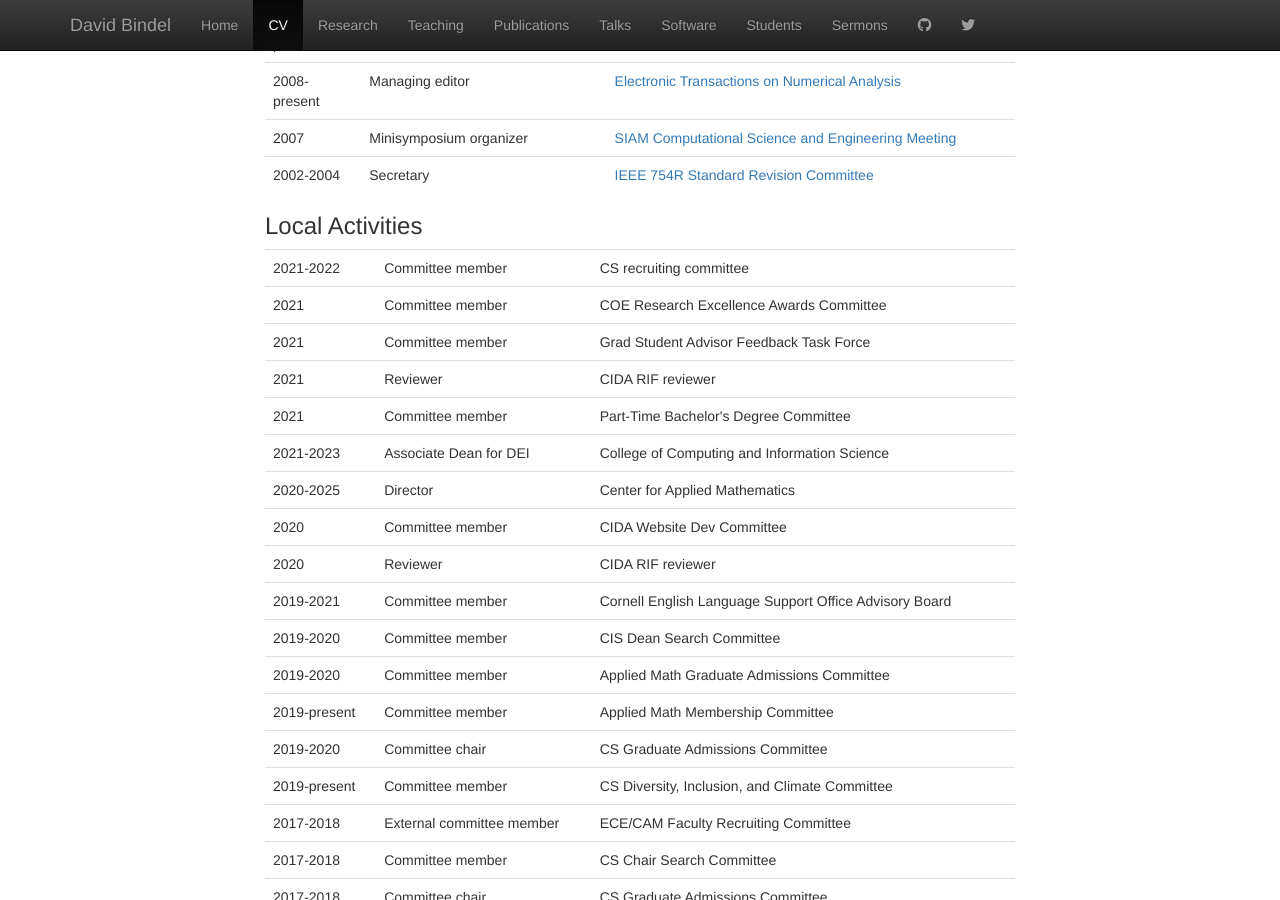
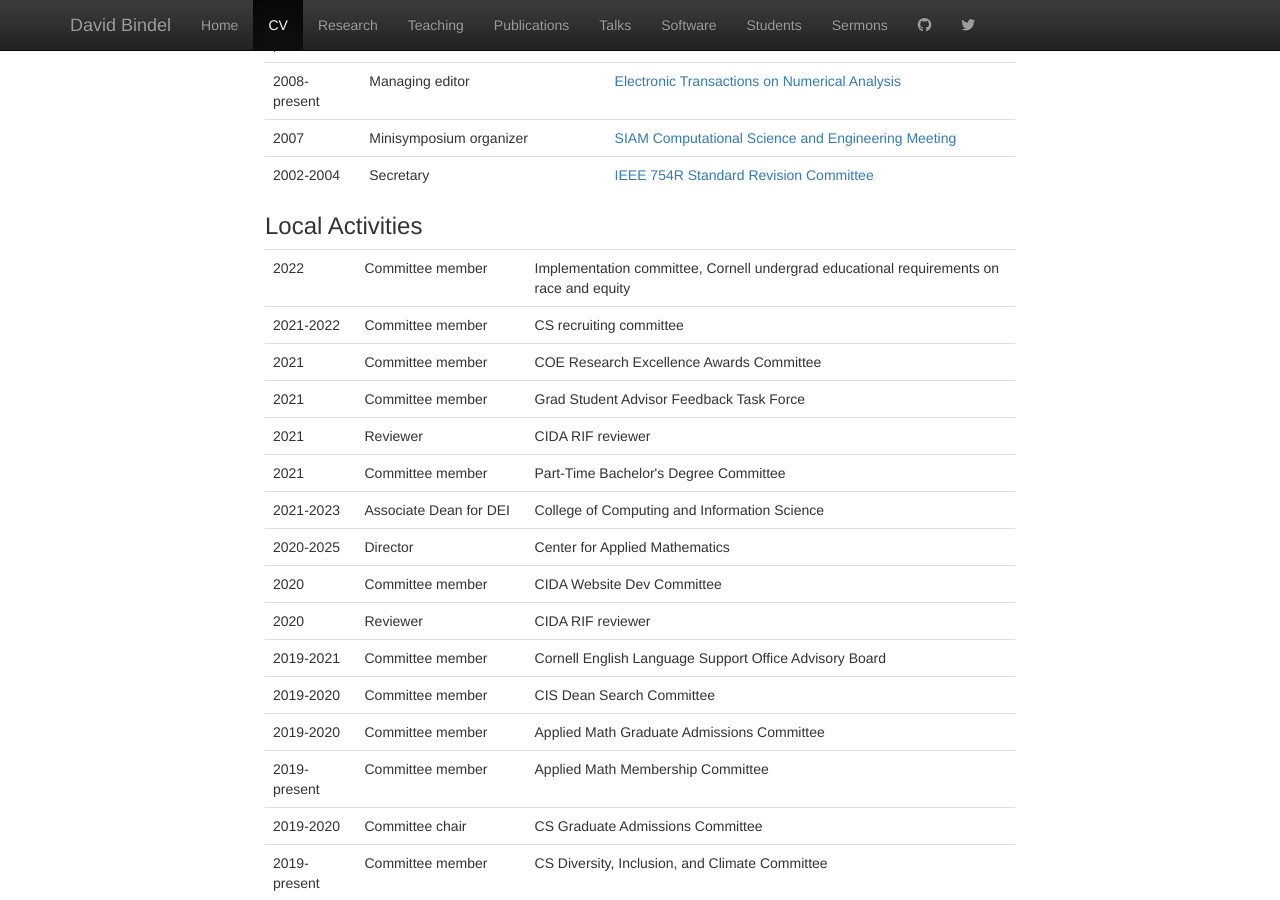
Before and after one commit to dbindel/cornell_web, a Jekyll site: the page built from vita.html, in a window 1280 px wide and 900 px high, scrolled down 19503 px. Built offline with Jekyll 4.4.1, drawn with Linux system fonts in a browser that asks for light colours; nearby versions of some CDN libraries.

Commit message:
Update refs and service stuff.

```diff
--- a/_bibliography/references.bib
+++ b/_bibliography/references.bib
@@ -48,8 +48,8 @@
   Year = {2021},
   arxiv = {2110.07464},
   link = {http://arxiv.org/pdf/2110.07464},
-  status = {in review},
-  submit = {In submission to Journal of Plasma Physics}
+  status = {in press},
+  submit = {Accepted by Journal of Plasma Physics}
 }
 
 @techreport{2021-surveillance,
--- a/_data/service.yml
+++ b/_data/service.yml
@@ -1,3 +1,8 @@
+-
+  when: 2022
+  role: Committee member
+  what: Implementation committee, Cornell undergrad educational requirements on race and equity
+  type: [cornell, local]
 -
   when: 2022
   role: Committee member
```
